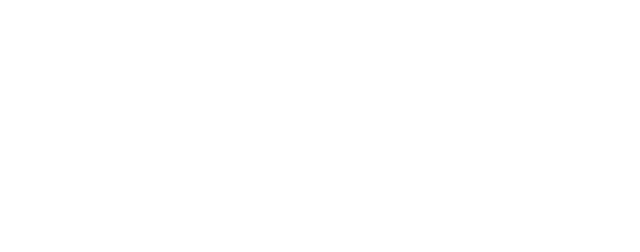
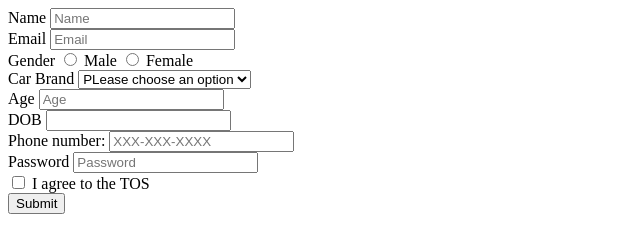
Before and after one commit to acciojob/signup-form-car-Yuganshu-Jasaiwal, a website: page main.html in a window 1280 px wide. Shown: the whole page, without its empty margins (0-640 px from the left). Drawn offline with Linux system fonts and the light colour scheme.

Commit message:
created a submission

```diff
--- a/main.html
+++ b/main.html
@@ -10,6 +10,36 @@
 	<!-- the entire body must be written by student -->
     <script type="text/javascript" src="./script.js">
 </script>
+	<form>
+		<label for = "name">Name</label>
+		<input type = "text" id="name" name = "name" placeholder = "Name" required> <br>
+		<label for = "email">Email</label>
+		<input type = "email" id="email" name = "email" placeholder = "Email" required> <br>
+		<label for = "gender">Gender</label>
+		<input type = "radio" id="gender_m" name = "gender">
+		<label for="male">Male</label>
+		<input type = "radio" id="gender_f" name = "gender">
+		<label for="female">Female</label><br>
+		<label for = "cars">Car Brand</label>
+		<select id="cars" name="cars">
+		  <option value="">PLease choose an option</option>
+		  <option value="BMW">BMW</option>
+		  <option value="Audi">Audi</option>
+		  <option value="Mercedes">Mercedes</option>
+		</select><br>
+		<label for = "age">Age</label>
+		<input type = "text" id="age" name = "age" placeholder = "Age" required> <br>
+		<label for = "dob">DOB</label>
+		<input type = "text" id="dob" name = "dob" > <br>
+		<label for="tel">Phone number:</label>
+		<input type="tel" id="tel" name="tel" placeholder="XXX-XXX-XXXX"
+			pattern="[0-9]{3}-[0-9]{3}-[0-9]{4}"><br>
+		<label for = "password">Password</label>
+		<input type = "password" id="password" name = "password" placeholder = "Password" required> <br>
+		<input type="checkbox" id="tos" name="tos" required>
+		<label for = "tos">I agree to the TOS</label><br>
+		<input type="submit" value="Submit">
+	</form>
 
 </body>
 
```
